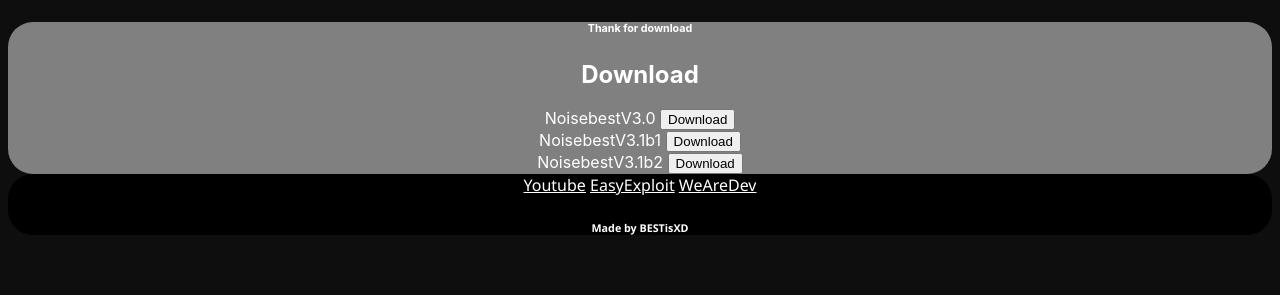
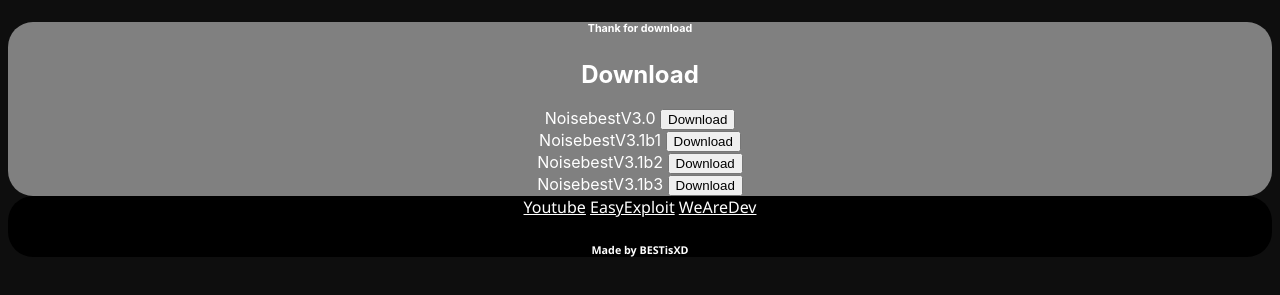
Before and after one commit to NiZXD471/Noisebest, a plain HTML site: page download.html in a window 1280 px wide. Shown: the part 123-418 px from the top of the page. Drawn offline with Linux system fonts and the light colour scheme.

Commit message:
Update download.html

```diff
--- a/download.html
+++ b/download.html
@@ -69,6 +69,8 @@
         <button onclick="window.location.href ='https://anonfile.com/56Obp5o2oa/Debug_rar';">Download</button><br>
         <font size="3" style="color: white;">NoisebestV3.1b2</font>
         <button onclick="window.location.href ='https://anonfile.com/R1W977oeo6/Debug_zip';">Download</button><br>
+                <font size="3" style="color: white;">NoisebestV3.1b3</font>
+        <button onclick="window.location.href ='https://anonfile.com/hbJc83o6oe/Debugb3_zip';">Download</button><br>
 
     </section>
     <footer id="smoothedge">
```
